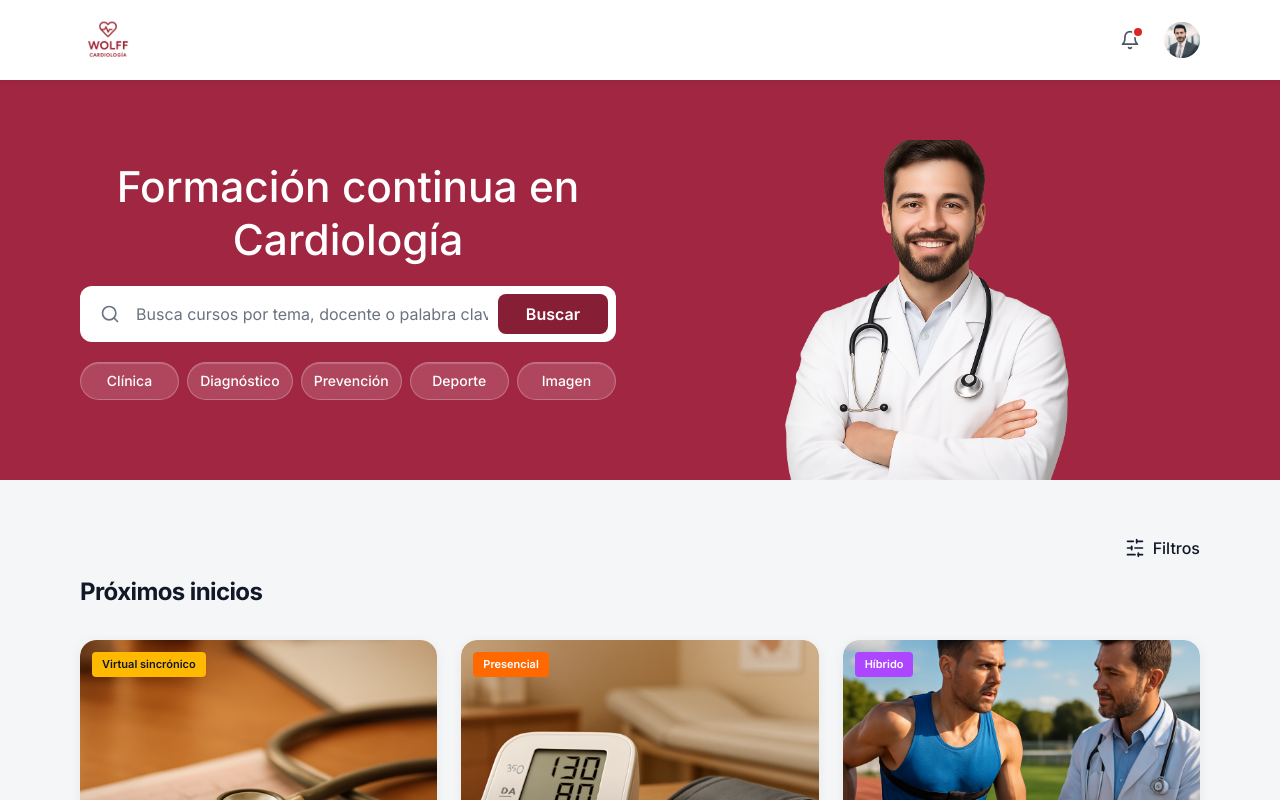
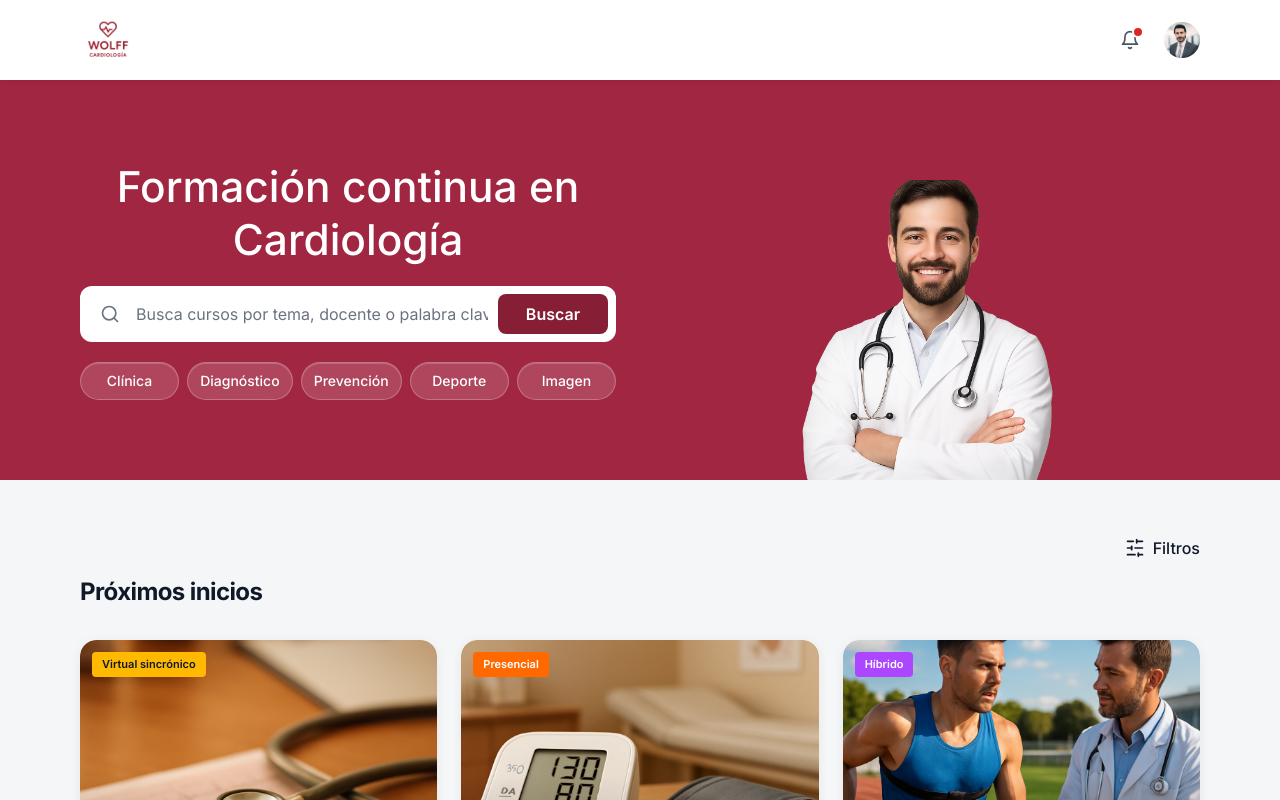
Before and after one commit to quintoimpacto/v0-wolff-lms, a Next.js app: page / in a window 1280 px wide. Shown: the top 800 px of the page. Built offline with nearby package versions, Linux system fonts and the light colour scheme.

Commit message:
feat: adjust hero image size and constraints in HomePage component
Co-authored-by: Pauhaus <274125356+Pauhaus@users.noreply.github.com>

```diff
--- a/app/page.tsx
+++ b/app/page.tsx
@@ -423,14 +423,14 @@ export default function HomePage() {
             </div>
           </div>
 
-          {/* Right Block - Hero Image (fully visible, anchored to banner bottom) */}
+          {/* Right Block - Hero Image (fully visible, never taller than the banner) */}
           <div className="hidden md:flex flex-1 items-end justify-center self-stretch pt-8">
             <Image
               src="/hero-wolff-doctor.png"
               alt="Cardiólogo del Instituto Wolff"
-              width={360}
-              height={360}
-              className="h-auto max-h-[340px] w-auto object-contain object-bottom"
+              width={320}
+              height={320}
+              className="h-auto max-h-full w-auto max-w-[300px] object-contain object-bottom"
               priority
             />
           </div>
```
